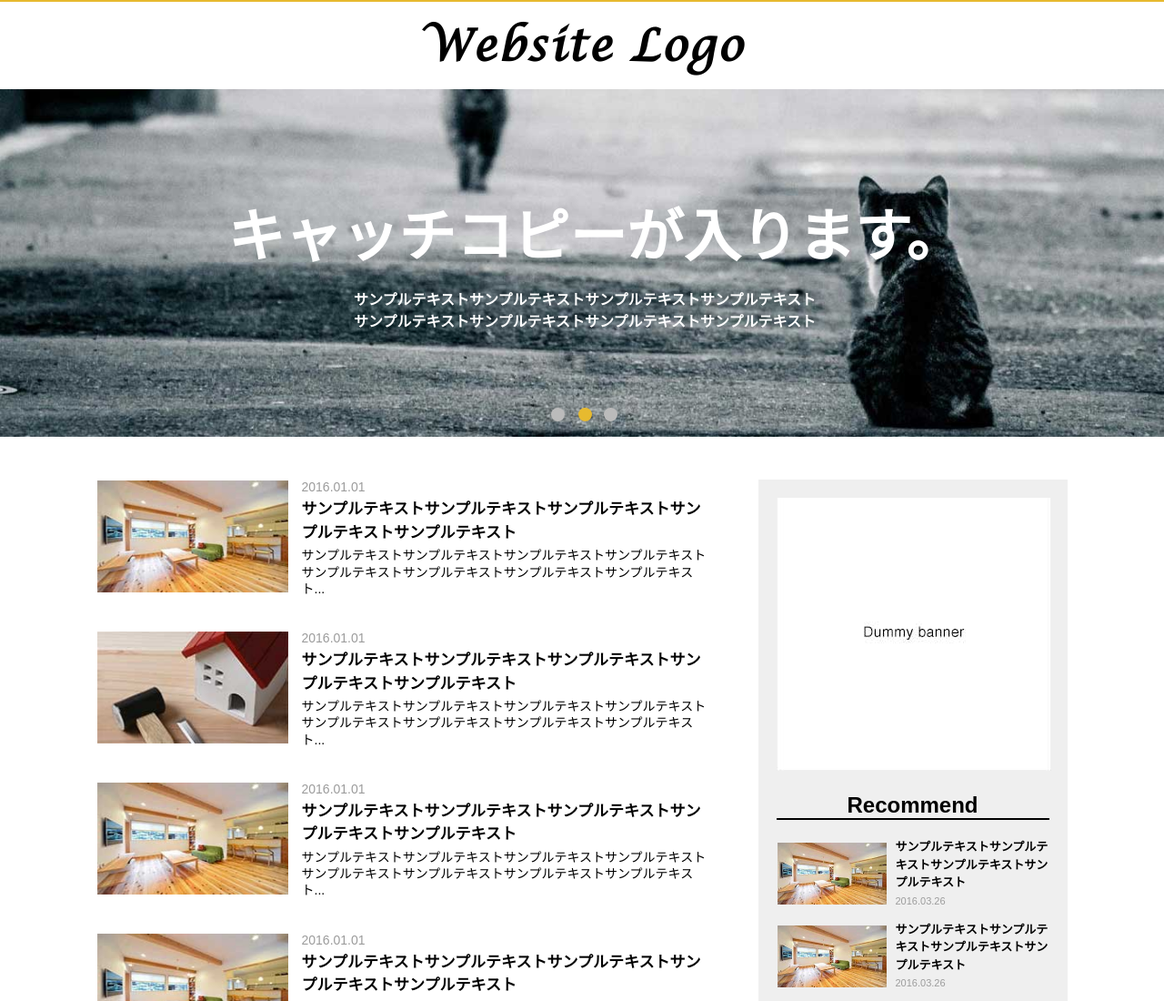
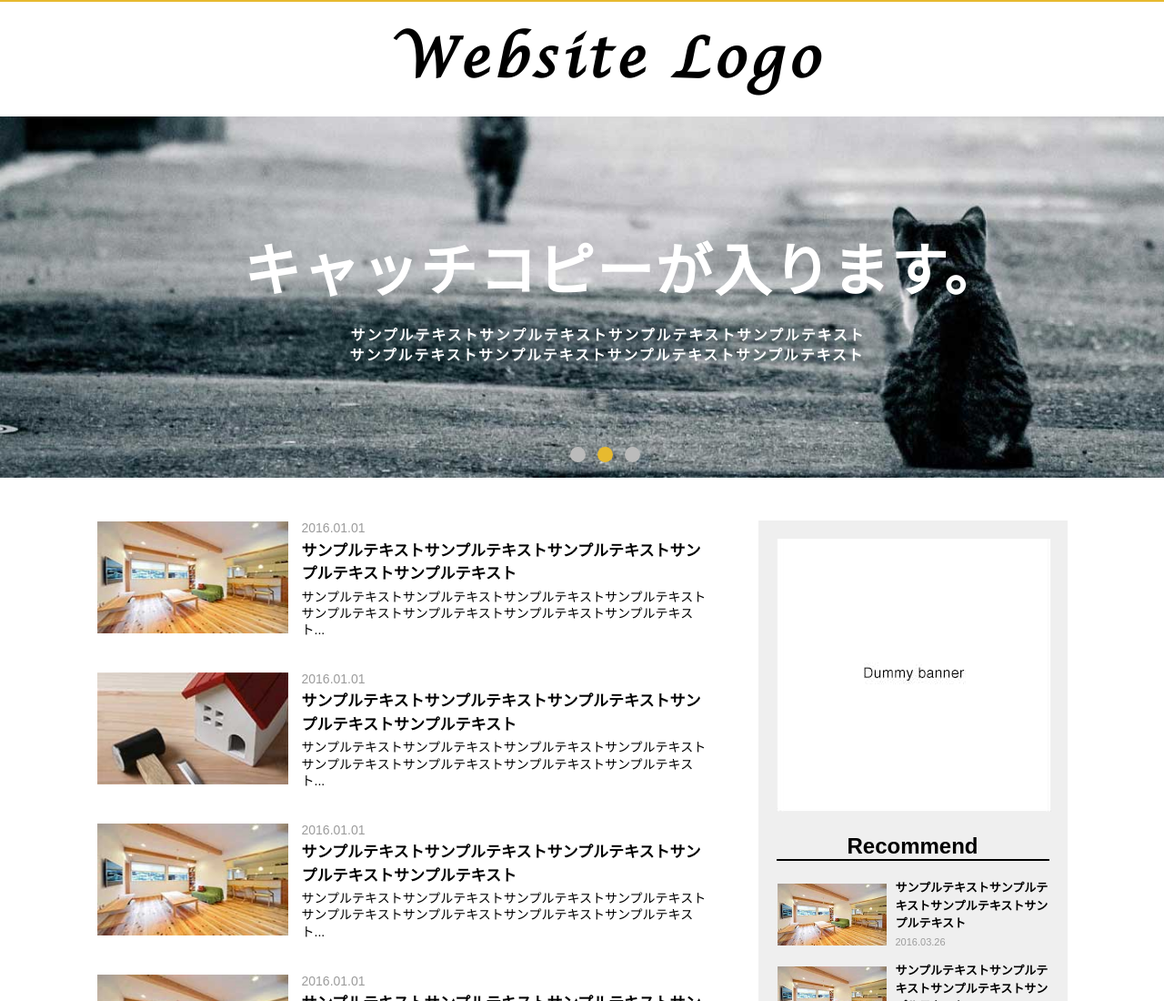
Before and after one commit to Ninja-Janin/iioffice, a website: page index.html in a window 1280 px wide. Shown: the top 1100 px of the page at 91% size. Drawn offline with nearby package versions, Linux system fonts and the light colour scheme; files that its build step writes are made by us from their sources.

Commit message:
pixel perfect adjustment on slider

```diff
--- a/index.html
+++ b/index.html
@@ -14,14 +14,15 @@
 		<main>
 			<section class="slider">
 				<figure id="photo-slider" class="slider__photo">
-					<img src="./src/images/slide-one.jpg" alt="" class="slider__photo-image slider__photo--hide slider__photo--fade">
-					<img src="./src/images/slide-two.jpg" alt="" class="slider__photo-image slider__photo--hide slider__photo--fade">
-					<img src="./src/images/slide-three.jpg" alt="" class="slider__photo-image slider__photo--hide slider__photo--fade">
+					<img id="img-1" src="./src/images/slide-one.jpg" alt="" class="slider__photo-image slider__photo--hide">
+					<img id="img-2" src="./src/images/slide-two.jpg" alt="" class="slider__photo-image slider__photo--hide">
+					<img id="img-3" src="./src/images/slide-three.jpg" alt="" class="slider__photo-image slider__photo--hide">
 				</figure>
 				<figure>
 					<figcaption class="slider__content">
 						<h2 class="slider__caption slider__qoute--main">キャッチコピーが入ります。</h2>
-						<h4 class="slider__caption slider__qoute--sub">サンプルテキストサンプルテキストサンプルテキストサンプルテキスト <br/> サンプルテキストサンプルテキストサンプルテキストサンプルテキスト</h4>
+						<h4 class="slider__caption slider__qoute--sub-1">サンプルテキストサンプルテキストサンプルテキストサンプルテキスト </h4>
+						<h4 class="slider__caption slider__qoute--sub-2">サンプルテキストサンプルテキストサンプルテキストサンプルテキスト</h4>
 					</figcaption>
 					<img src="./src/images/left-arrow.png" id="previous" alt=""  class="slider__btn-trigger slider__btn-triggers slider__btn-trigger-left">
 					<img src="./src/images/right-arrow.png" id="next" alt="" class="slider__btn-trigger slider__btn-trigger-right slider__btn-triggers">
--- a/src/js/slider.js
+++ b/src/js/slider.js
@@ -1,5 +1,6 @@
 $(document).ready(() => {
 	let active_slide = 2,
+		slide_direction;
 		self         = this;
 
     $('.slider__btn-trigger').on('click', function() {
@@ -8,8 +9,10 @@ $(document).ready(() => {
 
 		if(id == 'previous'){
 			id = -1;
+			slide_direction = ' slider__photo--left';
 		}else{
 			id = 1;
+			slide_direction = ' slider__photo--right';
 		}
 
 		plusSlides(id)
@@ -22,7 +25,15 @@ $(document).ready(() => {
     });
 
 	self.plusSlides = (n) => {
-		self.showSlides(active_slide += parseInt(n))
+		let active = $('.slider__photo--hide');
+		$.each(active, function(index, value){
+			if(value.style.display == 'block'){
+				active[index].className += slide_direction;
+			}
+		})
+		setTimeout(function(){
+			self.showSlides(active_slide += parseInt(n))
+		}, 500)
 	}
 
 	self.currentSlide = (n) => {
@@ -31,8 +42,8 @@ $(document).ready(() => {
 
 	self.showSlides = (n) => {
 		let i;
-		let slides           = document.getElementsByClassName("slider__photo--hide");
-		let slider_indicator = document.getElementsByClassName("slider__current-slide");
+		let slides           = document.getElementsByClassName('slider__photo--hide');
+		let slider_indicator = document.getElementsByClassName('slider__current-slide');
 
 		if (n > slides.length) {
 			active_slide = 1
@@ -43,15 +54,20 @@ $(document).ready(() => {
 		}
 
 		for (i = 0; i < slides.length; i++) {
-			slides[i].style.display = "none";
+			slides[i].style.display = 'none';
 		}
 
 		for (i = 0; i < slider_indicator.length; i++) {
-			slider_indicator[i].className = slider_indicator[i].className.replace(" active", "");
+			slider_indicator[i].className = slider_indicator[i].className.replace(' active', '');
 		}
 
-		slides[active_slide - 1].style.display = "block";
-		slider_indicator[active_slide - 1].className += " active";
+		for (var x = 0; x < slides.length; x++) {
+			slides[x].className = slides[x].className.replace(' slider__photo--left', '');
+			slides[x].className = slides[x].className.replace(' slider__photo--right', '');
+		}
+		slides[active_slide - 1].style.display = 'block';
+		slides[active_slide - 1].className += ' slider__photo--fade';
+		slider_indicator[active_slide - 1].className += ' active';
 	}
 
 	self.showSlides(active_slide);
--- a/src/sass/styles/_header.scss
+++ b/src/sass/styles/_header.scss
@@ -11,7 +11,9 @@
 
 	&__title {
 		margin: 0;
-		font-size: 3em;
-		letter-spacing:2px
+		margin-top: 6px;
+		margin-left: 55px;
+		font-size: 60px;
+		letter-spacing:5px
 	}
 }
--- a/src/sass/styles/_slider.scss
+++ b/src/sass/styles/_slider.scss
@@ -5,16 +5,24 @@
 	overflow: hidden;
 
 	&__photo--fade {
-		-webkit-animation-name: fade;
-		-webkit-animation-duration: 1.5s;
-		animation-name: fade;
-		animation-duration: 1.5s;
+		-webkit-animation: fade 1s;
+		animation: fade 1s;
+	}
+
+	&__photo--left {
+		-webkitanimation: left 1s;
+		animation: left 1s;
+	}
+
+	&__photo--right {
+		-webkit-animation: right 1s;
+		animation: right 1s;
 	}
 
 	&__photo {
         font-size: 0;
-        width: 300%;
-        margin: 0;
+        width: 312%;
+        margin: 8px 0;
         position: relative;
         left: 0%;
         text-align: left;
@@ -35,11 +43,11 @@
 
 	&__content {
 		position: absolute;
-		left: 0;
+		left: 61px;
 		right: -29px;
 		margin-left: auto;
 		margin-right: auto;
-		top:59px;
+		top:75px;
 		text-align: center;
 	}
 
@@ -47,13 +55,21 @@
 		top: 4em;
 		left: 20%;
         font-size: 62.7px;
+		letter-spacing: 2px;
 	}
 
-	&__qoute--sub {
-		margin-top: -36px;
-		margin-left: -23px;
+	&__qoute--sub-1 {
+		margin-top: -35px;
+		margin-left: -33px;
 		font-size: 1em;
-		letter-spacing: 0.07;
+		letter-spacing: 1.8px;
+	}
+
+	&__qoute--sub-2 {
+		margin-top: -23px;
+		margin-left: -35px;
+		font-size: 1em;
+		letter-spacing: 1.8px;
 	}
 
 	&__btn-trigger {
@@ -67,15 +83,15 @@
 	}
 
 	&__btn-triggers {
-		top: 44%;
+		top: 45%;
 	}
 
 	&__btn-trigger-left {
-		left:11.4%
+		left:11.9%
 	}
 
 	&__btn-trigger-right {
-		right: 11.4%;
+		right: 8.1%;
 	}
 
 	&__btn-indicator {
@@ -83,15 +99,15 @@
 	}
 
 	&__btn-indicator-1st {
-		left: 47.2%;
+		left: 48.8%;
 	}
 
 	&__btn-indicator-2nd {
-		left: 49.5%;
+		left: 51.2%;
 	}
 
 	&__btn-indicator-3rd {
-		left: 51.75%;
+		left: 53.5%;
 	}
 
 	& .active{
@@ -100,8 +116,8 @@
 
 	&__btn--indicator {
 		cursor: pointer;
-		height: 15px;
-		width: 15px;
+		height: 17px;
+		width: 17px;
 		margin: 0 2px;
 		background-color: #bbb;
 		border-radius: 50%;
--- a/src/sass/variables.scss
+++ b/src/sass/variables.scss
@@ -13,7 +13,31 @@ $light-grey:   #EFEFEF;
 	    to {opacity: 1}
 }
 
+@webkit-keyframes left {
+	100%{
+		transform: translateX(calc(350px - 200vw));
+	}
+}
+
+@webkit-keyframes right {
+	100%{
+		transform: translateX(calc(100vw + 350px));
+	}
+}
+
 @keyframes fade {
 	  from {opacity: .4}
 	    to {opacity: 1}
 }
+
+@keyframes left {
+	100%{
+		transform: translateX(calc(350px - 200vw));
+	}
+}
+
+@keyframes right {
+	100%{
+		transform: translateX(calc(100vw + 350px));
+	}
+}
```
Also changed, not shown: src/html/index.html (+5 -4 lines), assets/css/main.css.
